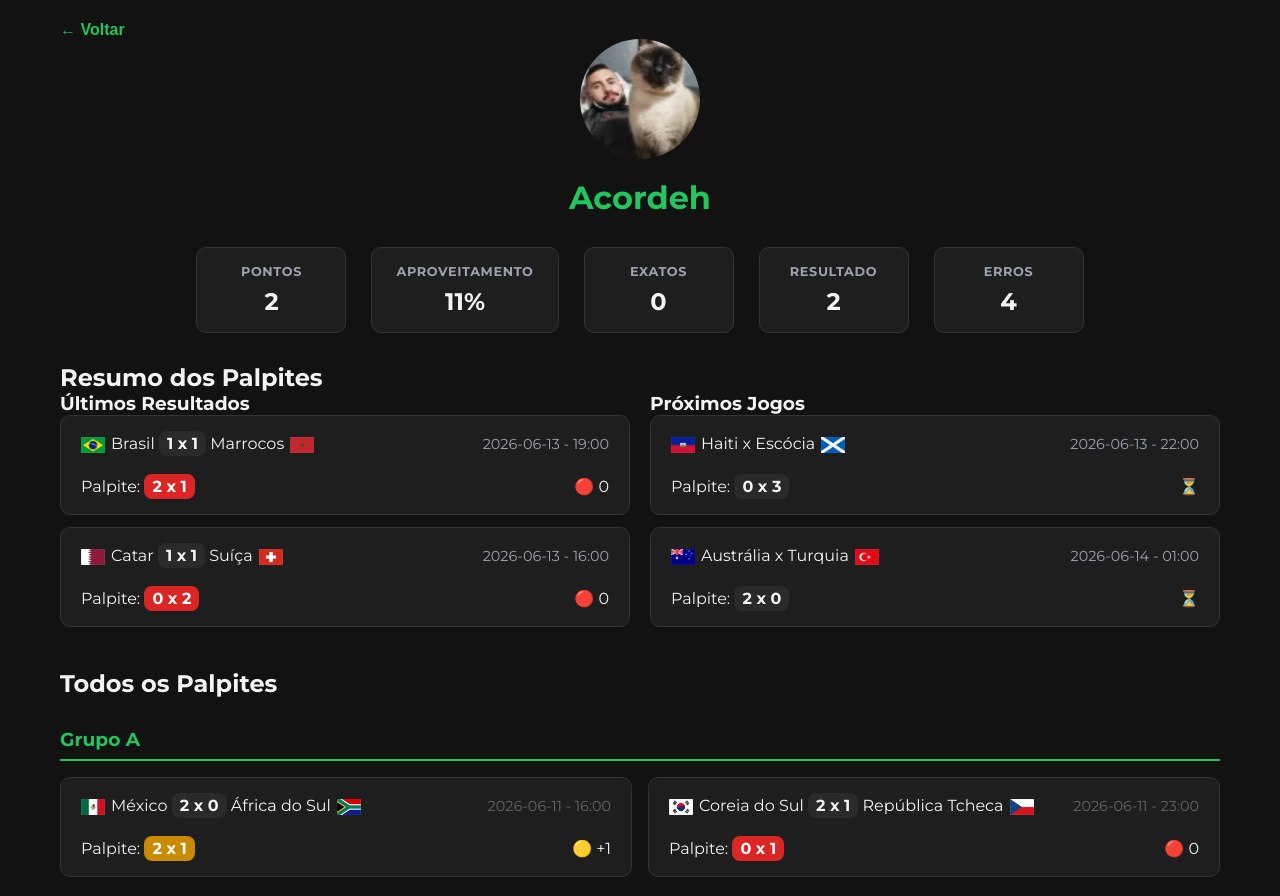
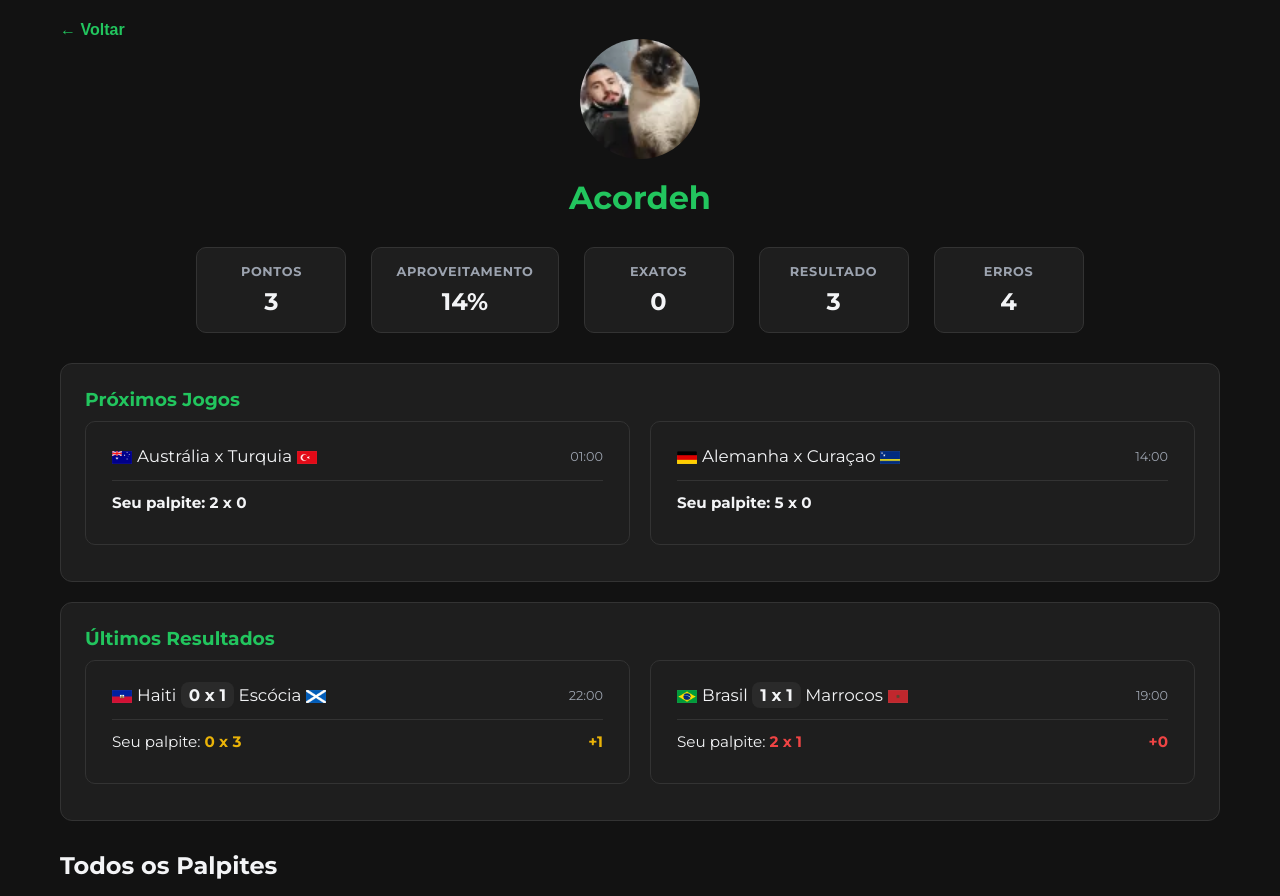
Before and after one commit to Fooeks/Bolao-da-Copa-2026-Adoradores-de-Pericles-, a React (Vite) app: page /participante/1 in a window 1280 px wide. Shown: the top 896 px of the page. Built offline with nearby package versions, Linux system fonts and the light colour scheme.

Commit message:
Atualiza Visual e Resultado

```diff
--- a/src/App.css
+++ b/src/App.css
@@ -54,7 +54,7 @@ header h2 {
 
 .jogos-banner {
   display: flex;
-  justify-content: space-between;
+  flex-direction: column;
   gap: 20px;
 
   background: var(--bg-card);
@@ -66,17 +66,28 @@ header h2 {
   margin-bottom: 20px;
 }
 
-.coluna {
-  flex: 1;
-}
-
-.coluna h3 {
+.linha-jogos h3 {
   margin-bottom: 10px;
   color: var(--green-primary);
 }
 
-.coluna p {
+.colunas-jogos {
+  display: flex;
+  gap: 20px;
+}
+
+.colunas-jogos > * {
+  flex: 1;
+}
+
+.colunas-jogos p {
   margin-bottom: 8px;
+}
+
+@media (max-width: 768px) {
+  .colunas-jogos {
+    flex-direction: column;
+  }
 }
 
 .ranking {
--- a/src/components/JogosBanner.jsx
+++ b/src/components/JogosBanner.jsx
@@ -224,22 +224,26 @@ function JogosBanner() {
       onClick={() => navigate("/agenda")}
       style={{ cursor: "pointer" }}
     >
-      <div className="coluna">
-        <h3>Últimos Resultados</h3>
-        {ultimosResultados.length === 0 ? (
-          <p>Nenhum resultado disponível</p>
-        ) : (
-          ultimosResultados.map(p => renderPartidaCard(p, true))
-        )}
+      <div className="linha-jogos">
+        <h3>Próximos Jogos</h3>
+        <div className="colunas-jogos">
+          {proximosJogos.length === 0 ? (
+            <p>Nenhum jogo agendado</p>
+          ) : (
+            proximosJogos.map(p => renderPartidaCard(p, false))
+          )}
+        </div>
       </div>
 
-      <div className="coluna">
-        <h3>Próximos Jogos</h3>
-        {proximosJogos.length === 0 ? (
-          <p>Nenhum jogo agendado</p>
-        ) : (
-          proximosJogos.map(p => renderPartidaCard(p, false))
-        )}
+      <div className="linha-jogos">
+        <h3>Últimos Resultados</h3>
+        <div className="colunas-jogos">
+          {ultimosResultados.length === 0 ? (
+            <p>Nenhum resultado disponível</p>
+          ) : (
+            ultimosResultados.map(p => renderPartidaCard(p, true))
+          )}
+        </div>
       </div>
     </section>
   );
--- a/src/data/partidas.js
+++ b/src/data/partidas.js
@@ -121,8 +121,8 @@ export const partidas = [
     casaId: 11,
     foraId: 12,
 
-    golsCasa: null,
-    golsFora: null
+    golsCasa: 0,
+    golsFora: 1
   },
 
   {
--- a/src/pages/Participante.jsx
+++ b/src/pages/Participante.jsx
@@ -172,12 +172,54 @@ function Participante() {
         )}
       </div>
 
-      <h2>Resumo dos Palpites</h2>
 
       <div className="resumo-container">
-        <div className="resumo-coluna">
+        <div className="resumo-linha">
+          <h3>Próximos Jogos</h3>
+
+          <div className="resumo-colunas">
+          {proximosJogos.map(partida => {
+            const casa = getSelecao(partida.casaId);
+            const fora = getSelecao(partida.foraId);
+
+            const palpitePartida = palpites.find(
+              p => p.partidaId === partida.id
+            );
+            const palpite = palpitePartida?.[participante.slug];
+
+            return (
+              <div key={partida.id} className="partida-card">
+                <div style={{ display: "flex", justifyContent: "space-between", alignItems: "center", gap: "10px", marginBottom: "10px" }}>
+                  <p>
+                    <img src={`/flags/${casa.sigla}.png`} alt={casa.nome} width="20" style={{ verticalAlign: "middle", marginRight: "5px" }} />
+                    {casa.nome}{" x "}{fora.nome}
+                    <img src={`/flags/${fora.sigla}.png`} alt={fora.nome} width="20" style={{ verticalAlign: "middle", marginLeft: "5px" }} />
+                  </p>
+                  <span style={{ fontSize: "0.8rem", color: "var(--text-secondary)", whiteSpace: "nowrap" }}>
+                    {partida.horario}
+                  </span>
+                </div>
+
+                <div className="linha-palpite linha-palpite-destaque">
+                  <span>
+                    Seu palpite:{" "}
+                    <span className="placar-valor">
+                      {!palpite || palpite[0] === null || palpite[1] === null
+                        ? "-"
+                        : `${palpite[0]} x ${palpite[1]}`}
+                    </span>
+                  </span>
+                </div>
+              </div>
+            );
+          })}
+          </div>
+        </div>
+
+        <div className="resumo-linha">
           <h3>Últimos Resultados</h3>
 
+          <div className="resumo-colunas">
           {ultimosResultados.map(partida => {
             const casa = getSelecao(partida.casaId);
             const fora = getSelecao(partida.foraId);
@@ -196,97 +238,54 @@ function Participante() {
                   )
                 : null;
 
+            let cor = "var(--text-secondary)";
+            if (pontos === 3) cor = "#22c55e";
+            else if (pontos === 1) cor = "#eab308";
+            else if (pontos === 0) cor = "#ef4444";
+
             return (
               <div key={partida.id} className="partida-card">
-                <div style={{ display: "flex", justifyContent: "space-between", alignItems: "center", gap: "10px" }}>
+                <div style={{ display: "flex", justifyContent: "space-between", alignItems: "center", gap: "10px", marginBottom: "10px" }}>
                   <p>
-                    <img src={`/flags/${casa.sigla}.png`} alt={casa.nome} width="24" style={{ verticalAlign: "middle", marginRight: "6px" }} />
+                    <img src={`/flags/${casa.sigla}.png`} alt={casa.nome} width="20" style={{ verticalAlign: "middle", marginRight: "5px" }} />
                     {casa.nome}{" "}
                     <span className="placar">{partida.golsCasa} x {partida.golsFora}</span>
                     {" "}{fora.nome}
-                    <img src={`/flags/${fora.sigla}.png`} alt={fora.nome} width="24" style={{ verticalAlign: "middle", marginLeft: "6px" }} />
+                    <img src={`/flags/${fora.sigla}.png`} alt={fora.nome} width="20" style={{ verticalAlign: "middle", marginLeft: "5px" }} />
                   </p>
-                  <p style={{ fontSize: "0.9rem", color: "var(--text-secondary)" }}>
-                    {partida.data} - {partida.horario}
-                  </p>
+                  <span style={{ fontSize: "0.8rem", color: "var(--text-secondary)", whiteSpace: "nowrap" }}>
+                    {partida.horario}
+                  </span>
                 </div>
 
-                <div style={{ display: "flex", justifyContent: "space-between", alignItems: "center", marginTop: "24px" }}>
-                  <p>
-                    <>
-                      Palpite:{" "}
-                      <span className={
-                        pontos === 3 ? "placar-exato"
-                        : pontos === 1 ? "placar-resultado"
-                        : pontos === 0 ? "placar-erro"
-                        : "placar-pendente"
-                      }>
-                        {palpite[0]} x {palpite[1]}
+                <div className="linha-palpite linha-palpite-destaque">
+                  <span>
+                    Seu palpite:{" "}
+                    <span className="placar-valor" style={{ color: cor }}>
+                      {!palpite || palpite[0] === null || palpite[1] === null
+                        ? "-"
+                        : `${palpite[0]} x ${palpite[1]}`}
                     </span>
-                    </>
-                  </p>
-                  <p>
-                    {pontos === 3 && "🟢 +3"}
-                    {pontos === 1 && "🟡 +1"}
-                    {pontos === 0 && "🔴 0"}
-                  </p>
-                </div>
-              </div>
-            );
-          })}
-        </div>
-
-        <div className="resumo-coluna">
-          <h3>Próximos Jogos</h3>
-
-          {proximosJogos.map(partida => {
-            const casa = getSelecao(partida.casaId);
-            const fora = getSelecao(partida.foraId);
-
-            const palpitePartida = palpites.find(
-              p => p.partidaId === partida.id
-            );
-            const palpite = palpitePartida?.[participante.slug];
-
-            return (
-              <div key={partida.id} className="partida-card">
-                <div style={{ display: "flex", justifyContent: "space-between", alignItems: "center", gap: "10px" }}>
-                  <p>
-                    <img src={`/flags/${casa.sigla}.png`} alt={casa.nome} width="24" style={{ verticalAlign: "middle", marginRight: "6px" }} />
-                    {casa.nome}{" x "}{fora.nome}
-                    <img src={`/flags/${fora.sigla}.png`} alt={fora.nome} width="24" style={{ verticalAlign: "middle", marginLeft: "6px" }} />
-                  </p>
-                  <p style={{ fontSize: "0.9rem", color: "var(--text-secondary)" }}>
-                    {partida.data} - {partida.horario}
-                  </p>
-                </div>
-
-                <div style={{ display: "flex", justifyContent: "space-between", alignItems: "center", marginTop: "24px" }}>
-                  <p>
-                    {!palpite || palpite[0] === null || palpite[1] === null ? (
-                      "Sem palpite"
-                    ) : (
-                      <>
-                        Palpite:{" "}
-                        <span className="placar-palpite">
-                          {palpite[0]} x {palpite[1]}
                   </span>
-                      </>
+                  {pontos !== null && (
+                    <span className="placar-valor" style={{ color: cor }}>
+                      {pontos === 3 ? "+3" : pontos === 1 ? "+1" : "+0"}
+                    </span>
                   )}
-                  </p>
-                  <p>⏳</p>
                 </div>
               </div>
             );
           })}
           </div>
         </div>
+      </div>
 
       <h2>Todos os Palpites</h2>
 
+      <div className="grupos-container">
       {Object.keys(partidasPorGrupo).map(grupo => (
-        <div key={grupo}>
-          <h3 className="grupo-titulo">Grupo {grupo}</h3>
+        <div key={grupo} className="grupo-secao">
+          <h3 className="grupo-titulo-banner">Grupo {grupo}</h3>
 
           <div className="grupo-jogos">
             {partidasPorGrupo[grupo].map(partida => {
@@ -312,9 +311,9 @@ function Participante() {
 
               return (
                 <div key={partida.id} className="partida-card">
-                  <div style={{ display: "flex", justifyContent: "space-between", alignItems: "center", gap: "10px" }}>
+                  <div style={{ display: "flex", justifyContent: "space-between", alignItems: "center", gap: "10px", marginBottom: "10px" }}>
                     <p>
-                      <img src={`/flags/${casa.sigla}.png`} alt={casa.nome} width="24" style={{ verticalAlign: "middle", marginRight: "6px" }} />
+                      <img src={`/flags/${casa.sigla}.png`} alt={casa.nome} width="20" style={{ verticalAlign: "middle", marginRight: "5px" }} />
                       {casa.nome}
                       {finalizada ? (
                         <> {" "}<span className="placar">{partida.golsCasa} x {partida.golsFora}</span>{" "}</>
@@ -322,39 +321,41 @@ function Participante() {
                         " x "
                       )}
                       {fora.nome}
-                      <img src={`/flags/${fora.sigla}.png`} alt={fora.nome} width="24" style={{ verticalAlign: "middle", marginLeft: "6px" }} />
+                      <img src={`/flags/${fora.sigla}.png`} alt={fora.nome} width="20" style={{ verticalAlign: "middle", marginLeft: "5px" }} />
                     </p>
-                    <p style={{ fontSize: "0.9rem", color: "#666" }}>
-                      {partida.data} - {partida.horario}
-                    </p>
+                    <span style={{ fontSize: "0.8rem", color: "var(--text-secondary)", whiteSpace: "nowrap" }}>
+                      {partida.horario}
+                    </span>
                   </div>
 
-                  <div style={{ display: "flex", justifyContent: "space-between", alignItems: "center", gap: "10px", marginTop: "24px" }}>
+                  <div className="linha-palpite linha-palpite-destaque">
+                    <span>
+                      Seu palpite:{" "}
                       {!palpite || palpite[0] === null || palpite[1] === null ? (
-                      <p>Sem palpite enviado</p>
+                        <span className="placar-valor">{finalizada ? "-" : "⏳"}</span>
                       ) : (
-                      <p>
-                        <>
-                          Palpite:{" "}
                         <span className={
-                            pontos === 3 ? "placar-exato"
-                            : pontos === 1 ? "placar-resultado"
-                            : pontos === 0 ? "placar-erro"
-                            : "placar-pendente"
+                          "placar-valor " + (
+                            pontos === 3 ? "texto-exato"
+                            : pontos === 1 ? "texto-resultado"
+                            : pontos === 0 ? "texto-erro"
+                            : ""
+                          )
                         }>
                           {palpite[0]} x {palpite[1]}
                         </span>
-                        </>
-                      </p>
                       )}
-                    {finalizada && pontos !== null ? (
-                      <p>
-                        {pontos === 3 && "🟢 +3"}
-                        {pontos === 1 && "🟡 +1"}
-                        {pontos === 0 && "🔴 0"}
-                      </p>
-                    ) : (
-                      <p>⏳</p>
+                    </span>
+                    {finalizada && pontos !== null && (
+                      <span className={
+                        "placar-valor " + (
+                          pontos === 3 ? "texto-exato"
+                          : pontos === 1 ? "texto-resultado"
+                          : "texto-erro"
+                        )
+                      }>
+                        {pontos === 3 ? "+3" : pontos === 1 ? "+1" : "+0"}
+                      </span>
                     )}
                   </div>
                 </div>
@@ -363,6 +364,7 @@ function Participante() {
           </div>
         </div>
       ))}
+      </div>
 
       {/* =================== MATA-MATA =================== */}
       <h2 style={{ marginTop: "40px" }}>Mata-Mata</h2>
--- a/src/styles/Participante.css
+++ b/src/styles/Participante.css
@@ -55,11 +55,34 @@
 
 .resumo-container {
   display: flex;
+  flex-direction: column;
   gap: 20px;
   margin-bottom: 30px;
 }
 
-.resumo-coluna {
+.resumo-linha,
+.grupo-secao {
+  background: var(--bg-card);
+  padding: 24px;
+  border-radius: 12px;
+  border: 1px solid var(--border-color);
+}
+
+.resumo-linha h3 {
+  margin-bottom: 10px;
+  color: var(--green-primary);
+}
+
+.resumo-colunas {
+  display: flex;
+  gap: 20px;
+}
+
+.resumo-colunas > * {
+  flex: 1;
+}
+
+.resumo-colunas > * {
   flex: 1;
 }
 
@@ -67,8 +90,9 @@
   background: var(--bg-card);
   border: 1px solid var(--border-color);
   border-radius: 10px;
-  padding: 18px 20px;
+  padding: 24px 26px;
   margin-bottom: 12px;
+  font-size: 1.05rem;
 }
 
 .grupo-titulo {
@@ -76,6 +100,18 @@
   margin-bottom: 16px;
   padding-bottom: 8px;
   border-bottom: 2px solid var(--green-primary);
+  color: var(--green-primary);
+}
+
+.grupos-container {
+  display: flex;
+  flex-direction: column;
+  gap: 20px;
+  margin-top: 16px;
+}
+
+.grupo-titulo-banner {
+  margin-bottom: 16px;
   color: var(--green-primary);
 }
 
@@ -94,7 +130,7 @@
 }
 
 @media (max-width: 768px) {
-  .resumo-container {
+  .resumo-colunas {
     flex-direction: column;
   }
 
@@ -102,6 +138,30 @@
     flex-direction: column;
     align-items: center;
   }
+}
+
+.linha-palpite {
+  display: flex;
+  justify-content: space-between;
+  font-size: 0.95rem;
+}
+
+.linha-palpite span:last-child {
+  font-weight: bold;
+}
+
+.linha-palpite-destaque {
+  border-top: 1px solid var(--border-color);
+  margin-top: 14px;
+  padding-top: 12px;
+  justify-content: space-between;
+  align-items: center;
+  gap: 10px;
+  font-size: 1.05rem;
+}
+
+.linha-palpite-destaque .placar-valor {
+  font-weight: bold;
 }
 
 .grupo-jogos {
@@ -170,34 +230,20 @@
   font-weight: 700;
 }
 
-.placar-exato {
-  background: #16a34a;
-  color: white;
-  padding: 3px 8px;
-  border-radius: 8px;
-  font-weight: 700;
+.texto-exato,
+.texto-resultado,
+.texto-erro {
+  font-weight: bold;
 }
 
-.placar-resultado {
-  background: #ca8a04;
-  color: white;
-  padding: 3px 8px;
-  border-radius: 8px;
-  font-weight: 700;
+.texto-exato {
+  color: #22c55e;
 }
 
-.placar-erro {
-  background: #dc2626;
-  color: white;
-  padding: 3px 8px;
-  border-radius: 8px;
-  font-weight: 700;
+.texto-resultado {
+  color: #eab308;
 }
 
-.placar-pendente {
-  background: #2a2a2a;
-  color: var(--text-primary);
-  padding: 3px 8px;
-  border-radius: 8px;
-  font-weight: 700;
+.texto-erro {
+  color: #ef4444;
 }
```
Lines whose indentation alone changed are shown as unchanged.
